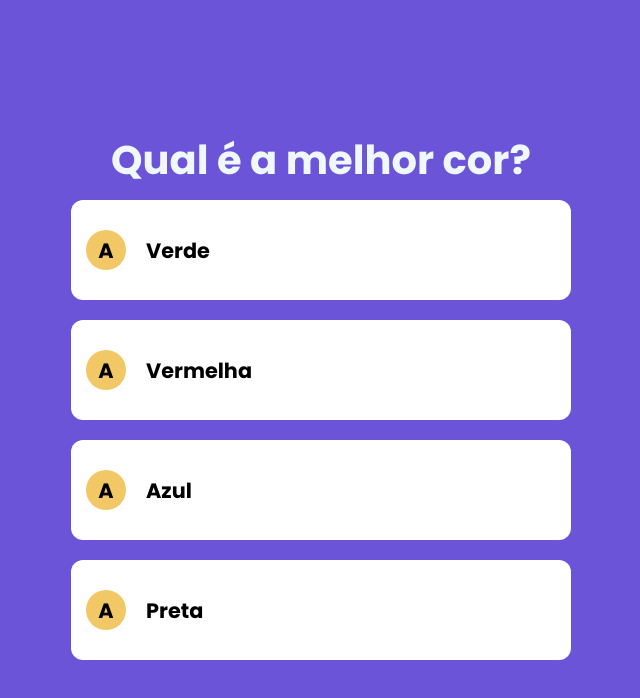
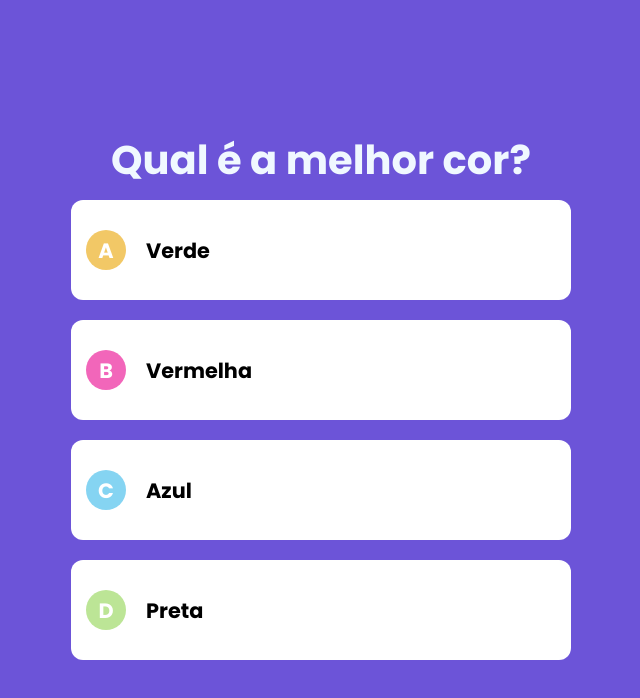
Before and after one commit to LeticiaLopess/quiz, a Next.js app: page / in a window 1280 px wide. Shown: the top 698 px of the page, without its empty margins (319-959 px from the left). Built offline with nearby package versions, Linux system fonts and the light colour scheme.

Commit message:
css alternativas

```diff
--- a/components/Questao.tsx
+++ b/components/Questao.tsx
@@ -2,6 +2,13 @@
 import QuestaoModel from '../model/questao'
 import Enunciado from './Enunciado'
 import Resposta from './Resposta'
+
+const letras = [
+    { valor: 'A', cor: '#f2c866' },
+    { valor: 'B', cor: '#f266ba' },
+    { valor: 'C', cor: '#85d4f2' },
+    { valor: 'D', cor: '#bce596' },
+]
 
 interface QuestaoProps {
     valor: QuestaoModel
@@ -17,8 +24,8 @@
                     key={i}
                     valor={resposta}
                     indice={i}
-                    letra="A"
-                    corFundoLetra="#f2c866"
+                    letra={letras[i].valor}
+                    corFundoLetra={letras[i].cor}
                 />
             )
         })
--- a/styles/Resposta.module.css
+++ b/styles/Resposta.module.css
@@ -37,6 +37,7 @@
     font-size: 1.3rem;
     font-weight: 700;
     margin-right: 20px;
+    color: #fff
 }
 
 .valor{
```
